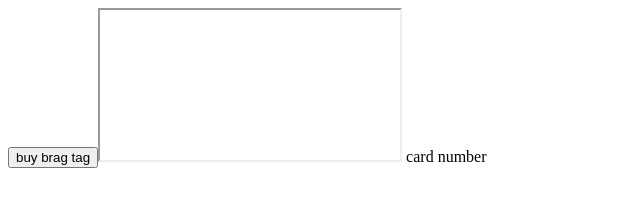
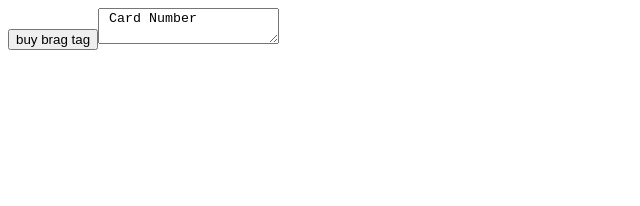
Before and after one commit to 9Daniel929/Brag-tag-shop, a plain HTML site: page index.html in a window 1280 px wide. Shown: the whole page, without its empty margins (0-640 px from the left). Drawn offline with Linux system fonts and the light colour scheme.

Commit message:
Update index.html

```diff
--- a/index.html
+++ b/index.html
@@ -1,2 +1,2 @@
 <title> BRAG TAG SHOP</title>
-<button> buy brag tag</button><iframe>Buy</iframe><textedit> card number</textedit>
+<button> buy brag tag</button><textarea> Card Number </textarea>
```
